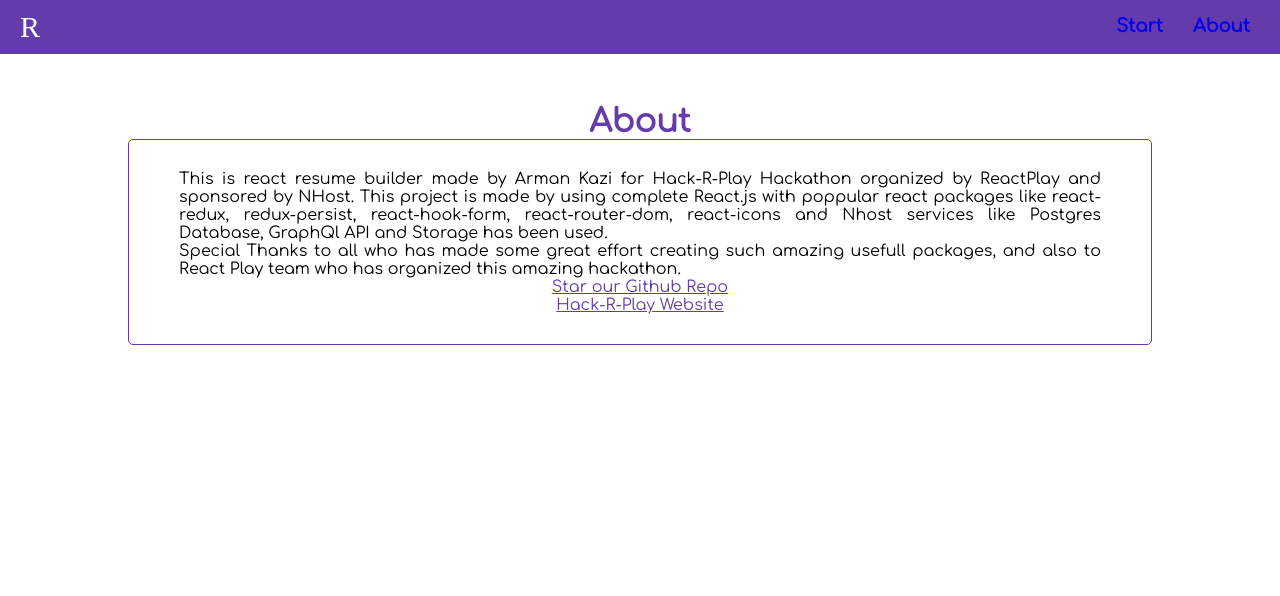
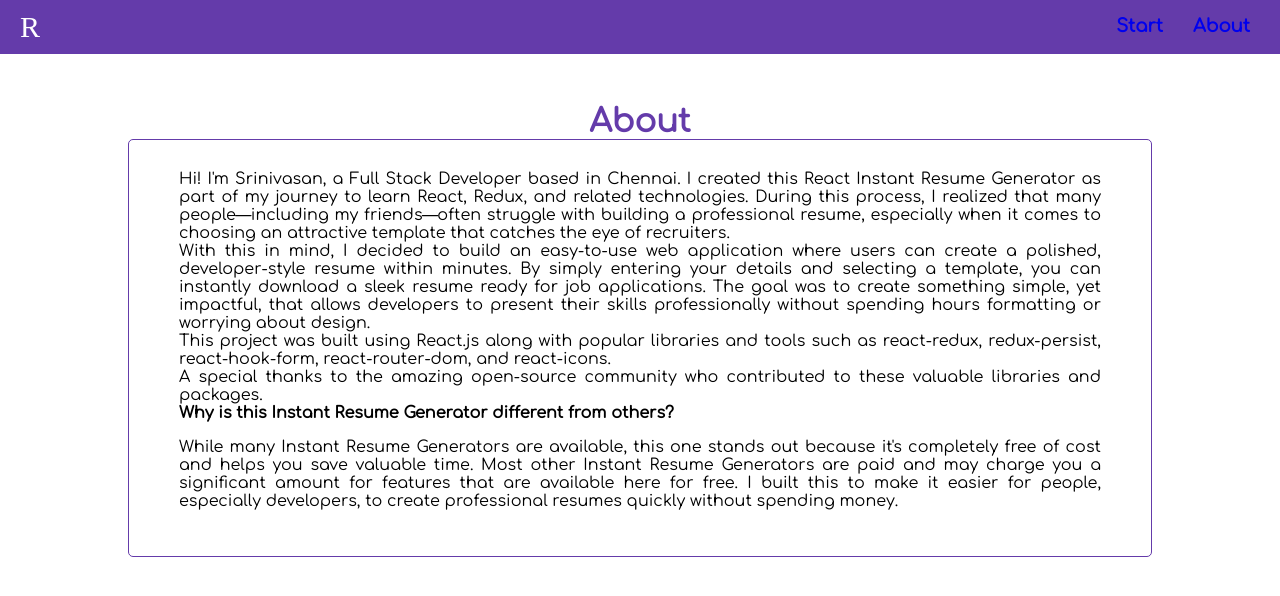
Before and after one commit to Srini-05/resume-builder, a React (Create React App) app: page /about in a window 1280 px wide. Shown: the top 596 px of the page. Built offline with nearby package versions, Linux system fonts and the light colour scheme; a web font is replaced by a local one.

Commit message:
Update About.js

```diff
--- a/src/Components/About.js
+++ b/src/Components/About.js
@@ -1,25 +1,32 @@
-import React from 'react'
-import "./About.css"
+import React from 'react';
+import "./About.css";
 
 function About() {
   return (
     <>
       <div className='about-head'>About</div>
       <div className='about'>
-        This is react resume builder made by Arman Kazi for Hack-R-Play Hackathon organized by ReactPlay
-        and sponsored by NHost. This project is made by using complete React.js with poppular
-        react packages like react-redux, redux-persist, react-hook-form, react-router-dom, react-icons
-        and Nhost services like Postgres Database, GraphQl API and Storage has been used.
+        Hi! I'm Srinivasan, a Full Stack Developer based in Chennai. I created this React Instant Resume Generator as part of my journey to learn React, Redux, and related technologies. During this process, I realized that many people—including my friends—often struggle with building a professional resume, especially when it comes to choosing an attractive template that catches the eye of recruiters.
 
-        <div className={"mt-3"}>
-          Special Thanks to all who has made some great effort creating such amazing usefull packages, and also to React Play
-          team who has organized this amazing hackathon.
+        <div className="mt-3">
+          With this in mind, I decided to build an easy-to-use web application where users can create a polished, developer-style resume within minutes. By simply entering your details and selecting a template, you can instantly download a sleek resume ready for job applications. The goal was to create something simple, yet impactful, that allows developers to present their skills professionally without spending hours formatting or worrying about design.
         </div>
-        <a className={"mt-2 anchor-link"} href={"https://github.com/Amyx000/React-Resume-Builder"} target="_blank" rel="noopener noreferrer">Star our Github Repo</a>
-        <a className={"mt-2 anchor-link"} href={"https://hustles.reactplay.io/hackrplay/2022/home"} target="_blank" rel="noopener noreferrer">Hack-R-Play Website</a>
+
+        <div className="mt-3">
+          This project was built using React.js along with popular libraries and tools such as react-redux, redux-persist, react-hook-form, react-router-dom, and react-icons.
+        </div>
+
+        <div className="mt-3">
+          A special thanks to the amazing open-source community who contributed to these valuable libraries and packages.
+        </div>
+
+        <div className="mt-3">
+          <strong>Why is this Instant Resume Generator different from others?</strong>
+          <p>While many Instant Resume Generators are available, this one stands out because it's completely free of cost and helps you save valuable time. Most other Instant Resume Generators are paid and may charge you a significant amount for features that are available here for free. I built this to make it easier for people, especially developers, to create professional resumes quickly without spending money.</p>
+        </div>
       </div>
     </>
-  )
+  );
 }
 
-export default About
+export default About;
```
